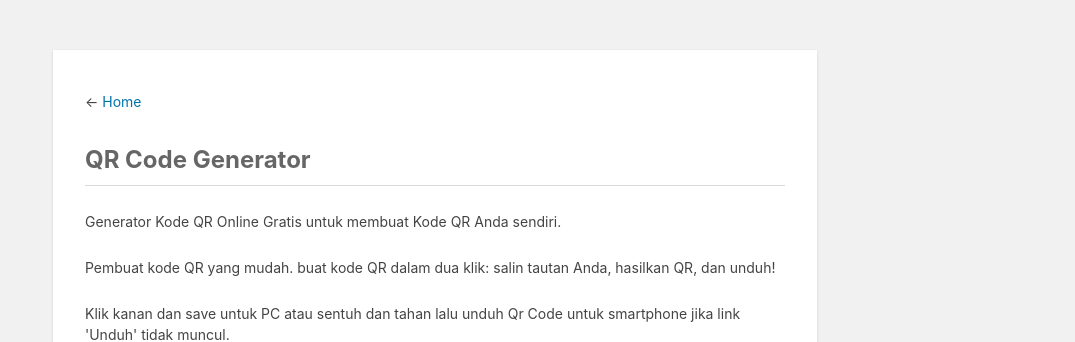
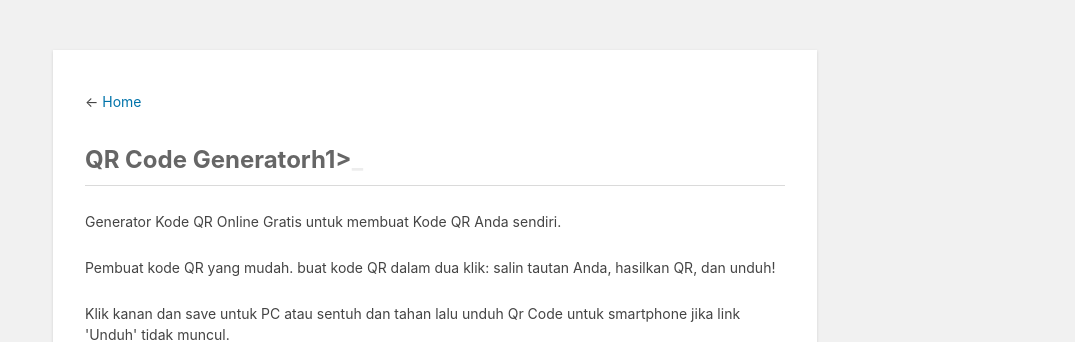
Before and after one commit to susahcebok/blog, a Jekyll site: the page built from _posts/2018-10-30-qrcode.html, in a window 1280 px wide. Shown: the top 342 px of the page, without its empty margins (205-1280 px from the left). Built offline with Jekyll 4.4.1, drawn with Linux system fonts in a browser that asks for light colours; nearby versions of some CDN libraries.

Commit message:
Update post.html

```diff
--- a/_layouts/post.html
+++ b/_layouts/post.html
@@ -3,7 +3,7 @@
 ---
 <p>&larr; <a href='{{ site.url }}/'>Home</a></p>
 
-<h1>{{ page.title }}{{ page.shortUrl }}</h1>
+<h1>{{ page.title }}{{ page.shortUrl }}h1><span class='blinker'>_</span></h1>
 
 <p>{{ content }}</p>
 
```
